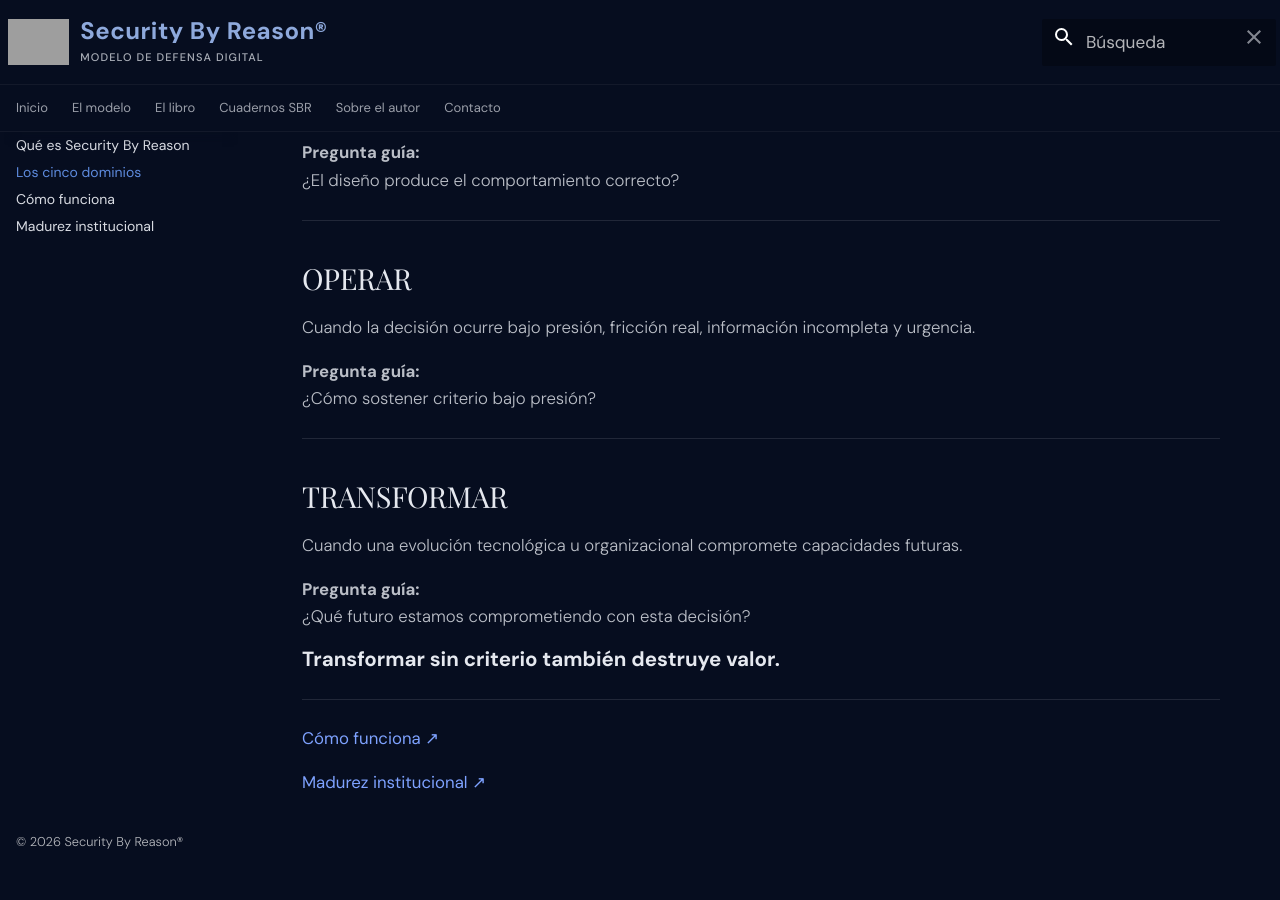
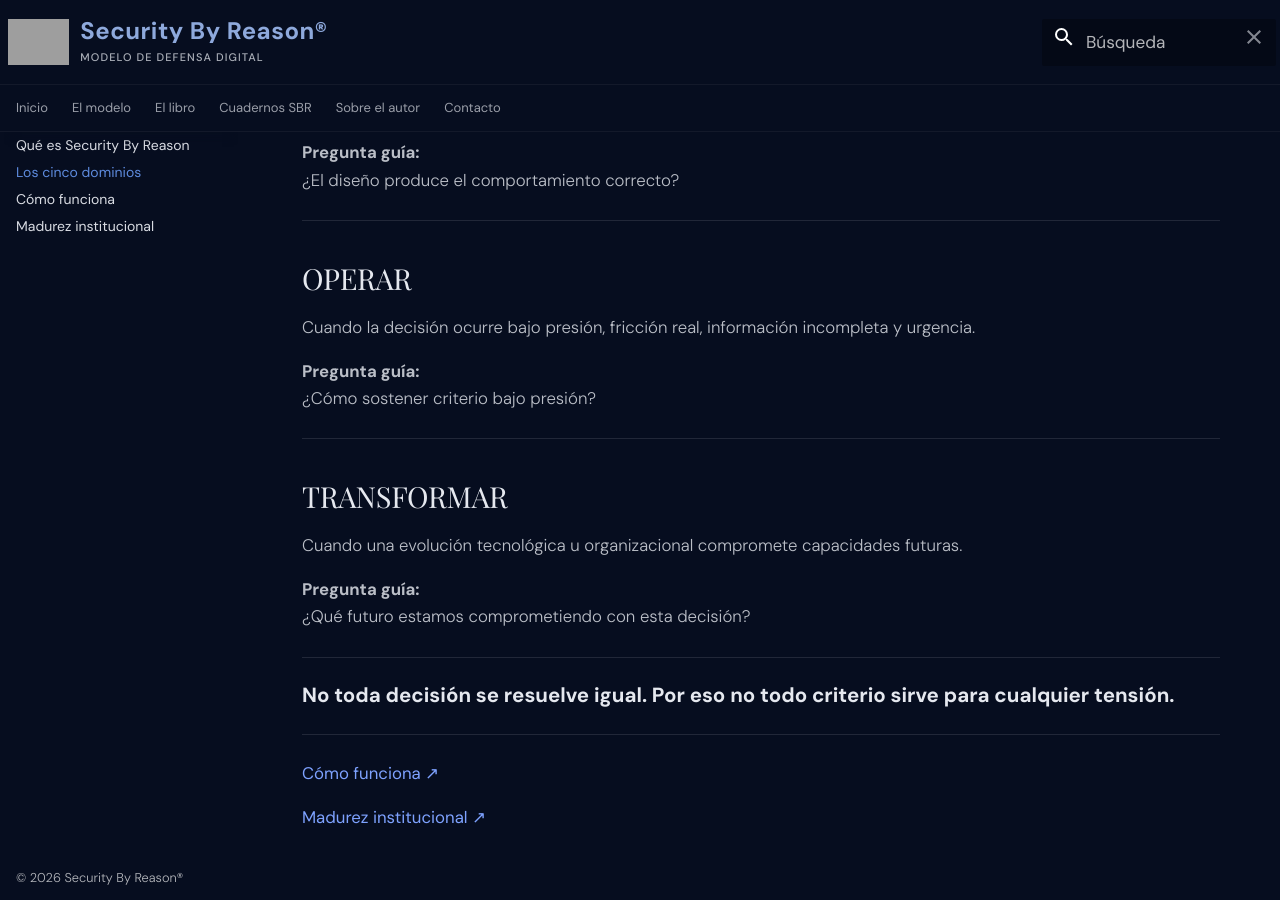
Before and after one commit to danielsasia/sbr-site, an MkDocs documentation site: the page built from docs/modelo/dominios.md, in a window 1280 px wide and 900 px high, scrolled down 786 px. Built offline with MkDocs 1.6.1 and Material for MkDocs 9.7.7, drawn with Linux system fonts in a browser that asks for light colours; some web fonts are replaced; before the commit the page ends 1651 px from its top, so only the background shows below that; grey boxes are pictures that could not be loaded.

Commit message:
Update dominios.md

```diff
--- a/docs/modelo/dominios.md
+++ b/docs/modelo/dominios.md
@@ -51,7 +51,9 @@ Cuando una evolución tecnológica u organizacional compromete capacidades futur
 **Pregunta guía:**
 ¿Qué futuro estamos comprometiendo con esta decisión?
 
-<span class="hero-closing">Transformar sin criterio también destruye valor.</span>
+---
+
+<span class="hero-closing">No toda decisión se resuelve igual. Por eso no todo criterio sirve para cualquier tensión.</span>
 
 ---
 
```
